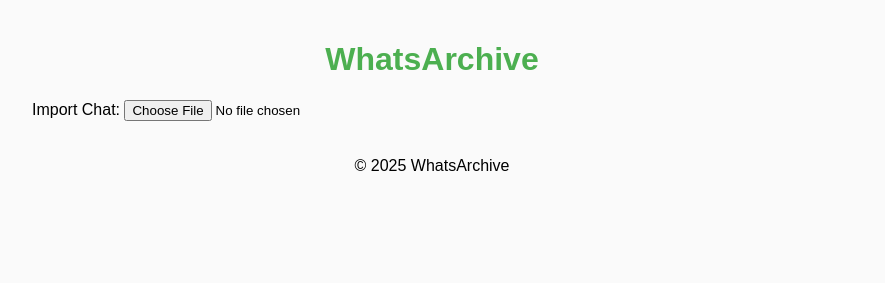
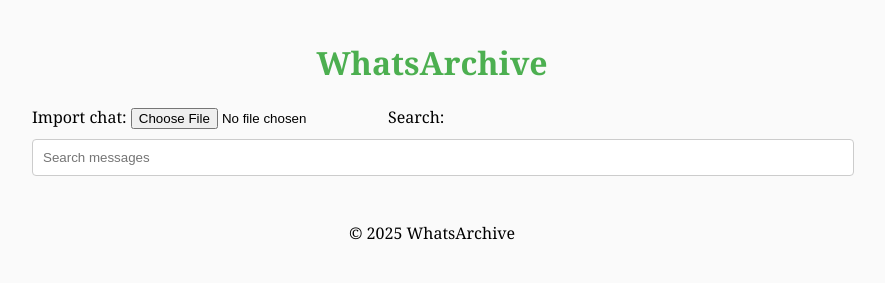
Before and after one commit to dev-jonathan-k/WhatsArchive-PWA, a plain HTML site: page WhatsArchive_PWA_NoMedia/index.html in a window 1280 px wide. Shown: the whole page, without its empty margins (208-1093 px from the left). Drawn offline with Linux system fonts and the light colour scheme.

Commit message:
Add search bar and change font to modern serif

```diff
--- a/WhatsArchive_PWA_NoMedia/index.html
+++ b/WhatsArchive_PWA_NoMedia/index.html
@@ -8,7 +8,7 @@
     <link rel="icon" href="assets/icon-192x192.png" sizes="192x192">
     <style>
         body {
-            font-family: Arial, sans-serif;
+            font-family: Georgia, serif;
             background-color: #fafafa;
             margin: 0;
             padding: 0;
@@ -42,6 +42,13 @@
             max-width: 100%;
             border-radius: 8px;
         }
+        #searchInput {
+            width: 100%;
+            padding: 10px;
+            margin: 10px 0;
+            border: 1px solid #ccc;
+            border-radius: 4px;
+        }
         .footer {
             text-align: center;
             padding-top: 20px;
@@ -51,8 +58,10 @@
 <body>
     <div class="container">
         <h1>WhatsArchive</h1>
-        <label for="fileInput">Import Chat:</label>
+        <label for="fileInput">Import chat:</label>
         <input type="file" id="fileInput" accept=".txt">
+        <label for="searchInput">Search:</label>
+        <input type="text" id="searchInput" placeholder="Search messages">
         <div id="messages"></div>
         <div class="footer">
             <p>&copy; 2025 WhatsArchive</p>
```
